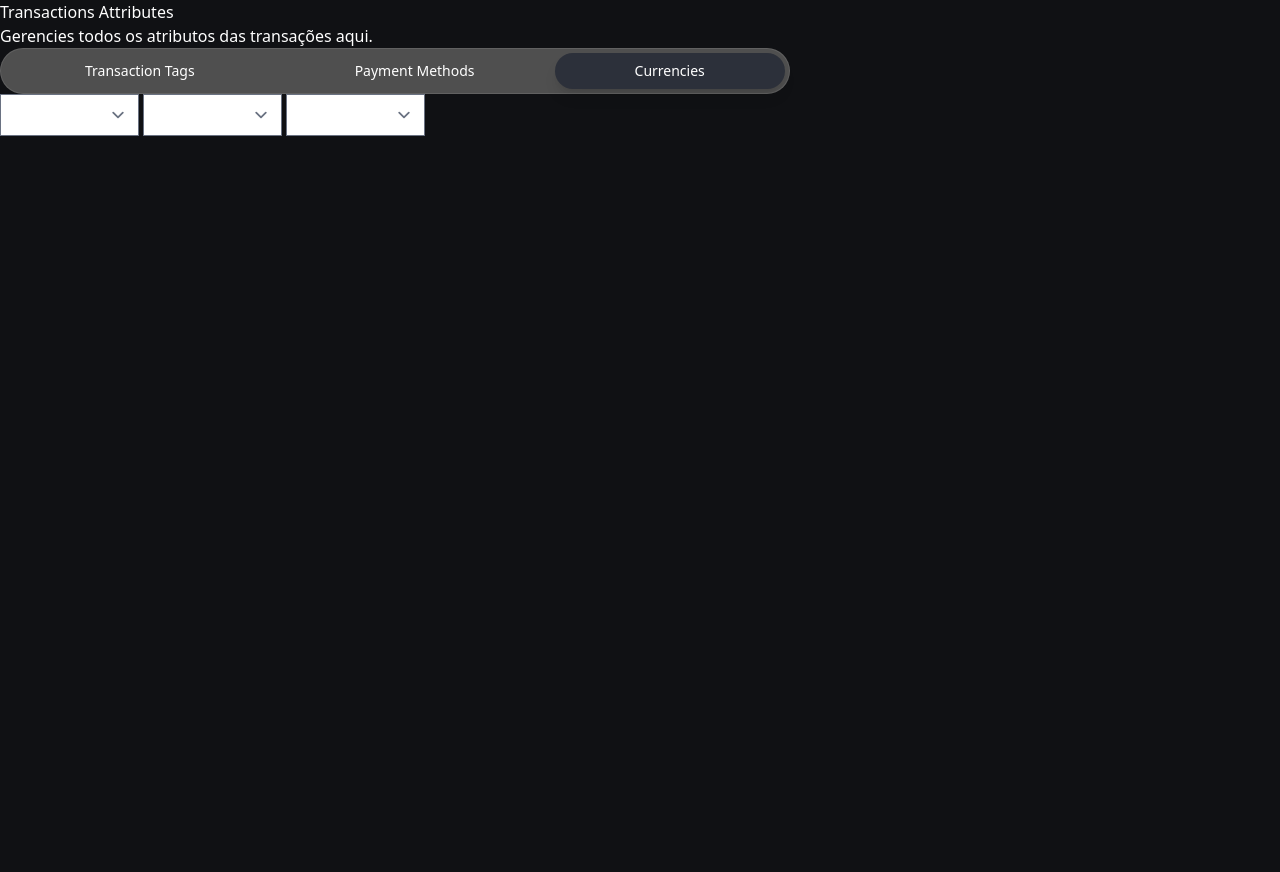
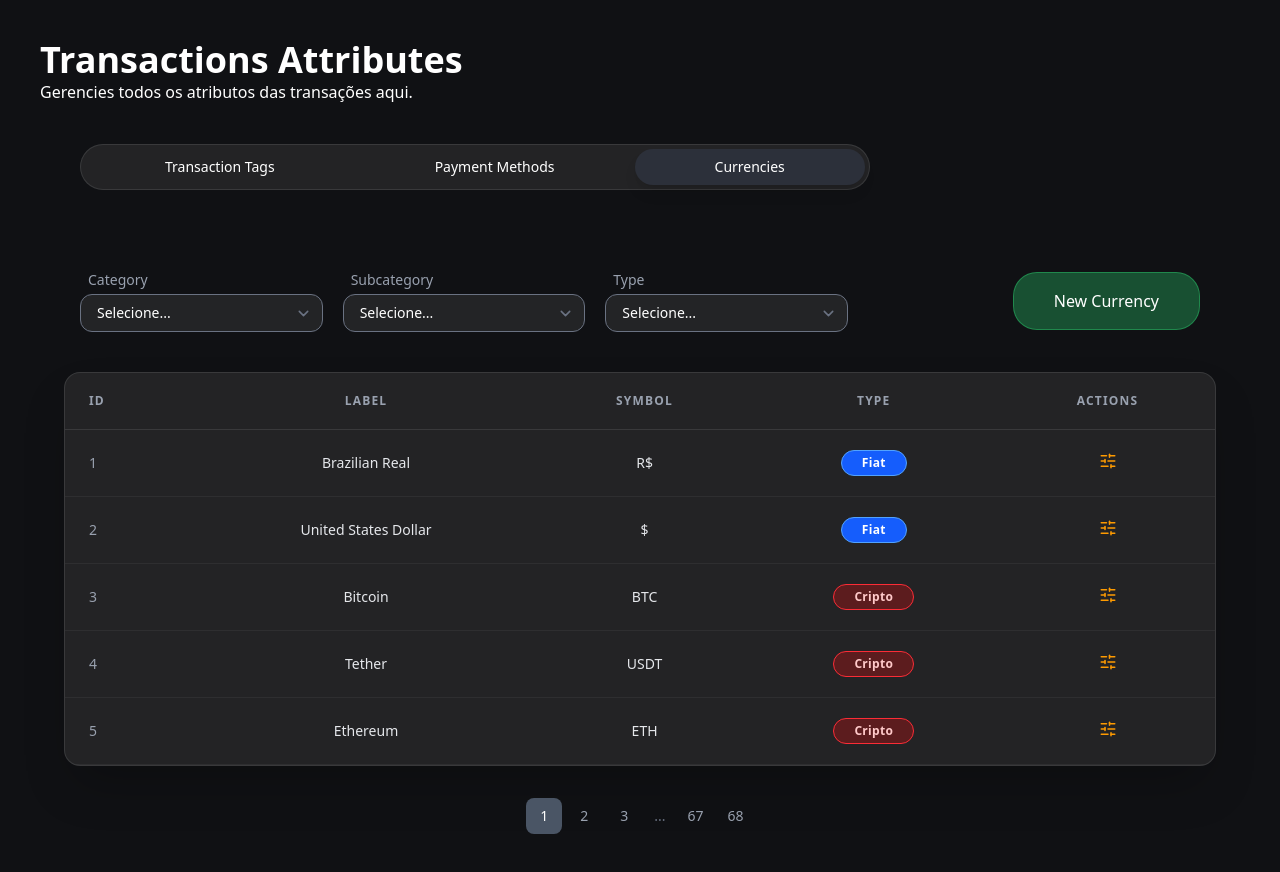
Before and after one commit to alepretto/friday-night-web, a SvelteKit app in the folder web/: page /transaction-attributes/currencies in a window 1280 px wide. Before the commit the page ends 800 px from the top, so only its background shows below. Built offline with nearby package versions, Linux system fonts and the light colour scheme.

Commit message:
Subindo estrutura inicial

```diff
--- a/web/package.json
+++ b/web/package.json
@@ -35,5 +35,8 @@
 		"typescript": "^5.9.3",
 		"typescript-eslint": "^8.54.0",
 		"vite": "^7.3.1"
+	},
+	"dependencies": {
+		"lucide-svelte": "^0.575.0"
 	}
 }
--- a/web/src/routes/layout.css
+++ b/web/src/routes/layout.css
@@ -1,5 +1,16 @@
 @import 'tailwindcss';
 @plugin '@tailwindcss/forms';
+
+@theme {
+	--color-primary: #101114;
+	--color-secondary: #4f4f4f;
+	--color-tertiary: #2c303a;
+	--color-success: #27ae60;
+	--color-failed: --color-danger: #ff2d55;
+
+	--color-brand-light: #e0e7ff;
+	--color-brand-dark: #3730a3;
+}
 
 body {
 	background-color: #101114;
--- a/web/src/routes/transaction-attributes/+layout.svelte
+++ b/web/src/routes/transaction-attributes/+layout.svelte
@@ -1 +1,33 @@
-<slot />
+<script lang="ts">
+	let { children } = $props();
+
+	let activeTab = $state('Currencies');
+	const tabs = ['Transaction Tags', 'Payment Methods', 'Currencies'];
+</script>
+
+<div class="p-10">
+	<main class="text-white">
+		<header>
+			<h1 class="text-4xl font-bold">Transactions Attributes</h1>
+			<p>Gerencies todos os atributos das transações aqui.</p>
+		</header>
+
+		<div class="p-10">
+			<div class="inline-flex w-fit rounded-full border border-white/10 bg-secondary/30 p-1">
+				{#each tabs as tab (tab)}
+					<button
+						onclick={() => (activeTab = tab)}
+						class="rounded-full px-20 py-2 text-sm font-medium transition-all duration-200
+              {activeTab === tab
+							? 'bg-tertiary text-white shadow-lg'
+							: 'text-white-500 hover:text-gray-300'}"
+					>
+						{tab}
+					</button>
+				{/each}
+			</div>
+		</div>
+
+		{@render children()}
+	</main>
+</div>
--- a/web/src/routes/transaction-attributes/currencies/+layout.svelte
+++ b/web/src/routes/transaction-attributes/currencies/+layout.svelte
@@ -1 +1,5 @@
-<slot />
+<script lang="ts">
+	let { children } = $props();
+</script>
+
+{@render children()}
--- a/web/src/routes/transaction-attributes/currencies/+page.svelte
+++ b/web/src/routes/transaction-attributes/currencies/+page.svelte
@@ -1,53 +1,133 @@
 <script lang="ts">
-	let activeTab = $state('Currencies');
-	const tabs = ['Transaction Tags', 'Payment Methods', 'Currencies'];
+	import { SlidersHorizontal } from 'lucide-svelte';
+
+	type CurrencyType = 'Fiat' | 'Cripto';
+
+	interface Currency {
+		id: number;
+		label: string;
+		symbol: string;
+		type: CurrencyType;
+	}
+
+	const currencies: Currency[] = [
+		{ id: 1, label: 'Brazilian Real', symbol: 'R$', type: 'Fiat' },
+		{ id: 2, label: 'United States Dollar', symbol: '$', type: 'Fiat' },
+		{ id: 3, label: 'Bitcoin', symbol: 'BTC', type: 'Cripto' },
+		{ id: 4, label: 'Tether', symbol: 'USDT', type: 'Cripto' },
+		{ id: 5, label: 'Ethereum', symbol: 'ETH', type: 'Cripto' }
+	];
+
+	// Dicionário de cores por tipo
+	const typeBadgeClasses: Record<CurrencyType, string> = {
+		Fiat: 'bg-blue-600 border-blue-400 text-white',
+		Cripto: 'bg-red-900/60 border-red-500 text-red-200'
+	};
+
+	const totalPages = 68;
+	let currentPage = $state(1);
+
+	function getVisiblePages(current: number, total: number) {
+		if (total <= 5) return Array.from({ length: total }, (_, i) => i + 1);
+		const pages: (number | '...')[] = [1, 2, 3];
+		if (current > 4) pages.push('...');
+		if (current > 3 && current < total - 1) pages.push(current);
+		pages.push('...');
+		pages.push(total - 1, total);
+		// deduplica
+		return [...new Set(pages)];
+	}
+
+	const visiblePages = $derived(getVisiblePages(currentPage, totalPages));
 </script>
 
-<main class="text-white">
-	<header>
-		<h1>Transactions Attributes</h1>
-		<p>Gerencies todos os atributos das transações aqui.</p>
-	</header>
+<section>
+	<div class="flex items-center justify-between p-10">
+		<div class="flex w-full max-w-3xl gap-5">
+			{#each [{ id: 'category', label: 'Category' }, { id: 'subcategory', label: 'Subcategory' }, { id: 'type', label: 'Type' }] as field (field.id)}
+				<div class="flex w-full flex-col gap-1">
+					<label class="px-2 text-sm text-gray-400" for="transaction-tag-{field.id}">
+						{field.label}
+					</label>
+					<select
+						class="w-full rounded-xl bg-secondary/30 px-4 py-2 text-sm outline-none focus:ring-2 focus:ring-white/20"
+						name="transaction-tag-{field.id}"
+						id="transaction-tag-{field.id}"
+					>
+						<option value="">Selecione...</option>
+					</select>
+				</div>
+			{/each}
+		</div>
 
-	<div class="inline-flex w-fit rounded-full border border-white/10 bg-[#4f4f4f] p-1">
-		{#each tabs as tab}
-			<button
-				onclick={() => (activeTab = tab)}
-				class="rounded-full px-20 py-2 text-sm font-medium transition-all duration-200
-          {activeTab === tab
-					? 'bg-[#2c303a] text-white shadow-lg'
-					: 'text-white-500 hover:text-gray-300'}"
-			>
-				{tab}
-			</button>
-		{/each}
+		<button
+			class="cursor-pointer rounded-3xl border border-success/60 bg-success/40 px-10 py-4 transition-colors hover:bg-success"
+		>
+			New Currency
+		</button>
 	</div>
 
-	<section>
-		<div>
-			<div>
-				<select name="transaction-tag-category" id="transaction-tag-category">
-					<option value="">Selecione...</option>
-				</select>
-				<select name="transaction-tag-subcategory" id="transaction-tag-subcategory">
-					<option value="">Selecione...</option>
-				</select>
-				<select name="transaction-tag-type" id="transaction-tag-type">
-					<option value="">Selecione...</option>
-				</select>
-			</div>
+	<div class="flex flex-col items-center justify-center font-sans">
+		<div
+			class="w-full max-w-6xl overflow-hidden rounded-2xl border border-white/10 bg-secondary/30 shadow-2xl"
+		>
+			<!-- Table -->
+			<table class="w-full text-sm text-gray-300">
+				<thead>
+					<tr class="border-b border-white/10 text-xs tracking-widest text-gray-400 uppercase">
+						<th class="px-6 py-5 text-left font-semibold">ID</th>
+						<th class="px-6 py-5 text-center font-semibold">Label</th>
+						<th class="px-6 py-5 text-center font-semibold">Symbol</th>
+						<th class="px-6 py-5 text-center font-semibold">Type</th>
+						<th class="px-6 py-5 text-center font-semibold">Actions</th>
+					</tr>
+				</thead>
+				<tbody>
+					{#each currencies as currency, i (i)}
+						<tr class="border-b border-white/5 transition-colors duration-150 hover:bg-white/30">
+							<td class="px-6 py-5 text-gray-400">{currency.id}</td>
+							<td class="px-6 py-5 text-center text-gray-200">{currency.label}</td>
+							<td class="px-6 py-5 text-center text-gray-200">{currency.symbol}</td>
+							<td class="px-6 py-5 text-center">
+								<span
+									class="inline-block rounded-full border px-5 py-1 text-xs font-semibold tracking-wide {typeBadgeClasses[
+										currency.type
+									]}"
+								>
+									{currency.type}
+								</span>
+							</td>
+							<td class="px-6 py-5 text-center">
+								<button
+									class="cursor-pointer text-amber-500 transition-colors duration-150 hover:text-amber-300"
+									aria-label="Configurar {currency.label}"
+								>
+									<SlidersHorizontal size={18} />
+								</button>
+							</td>
+						</tr>
+					{/each}
+				</tbody>
+			</table>
 		</div>
-	</section>
-</main>
 
-<style lang="ts">
-	.attributes-tabs {
-		border: 1px solid white;
-		display: flex;
-		background-color: #4f4f4f;
-		width: 30%;
-		justify-content: space-between;
-		padding: 3px;
-		border-radius: 20px;
-	}
-</style>
+		<!-- Pagination -->
+		<div class="mt-8 flex items-center gap-1">
+			{#each visiblePages as page (page)}
+				{#if page === '...'}
+					<span class="px-2 text-sm text-gray-500 select-none">...</span>
+				{:else}
+					<button
+						onclick={() => (currentPage = page as number)}
+						class="h-9 w-9 cursor-pointer rounded-lg text-sm font-medium transition-all duration-150
+            {currentPage === page
+							? 'bg-gray-600 text-white'
+							: 'text-gray-400 hover:bg-white/10 hover:text-white'}"
+					>
+						{page}
+					</button>
+				{/if}
+			{/each}
+		</div>
+	</div>
+</section>
```
Also changed, not shown: 1 other file (tests, documents, lock files or other folders).
